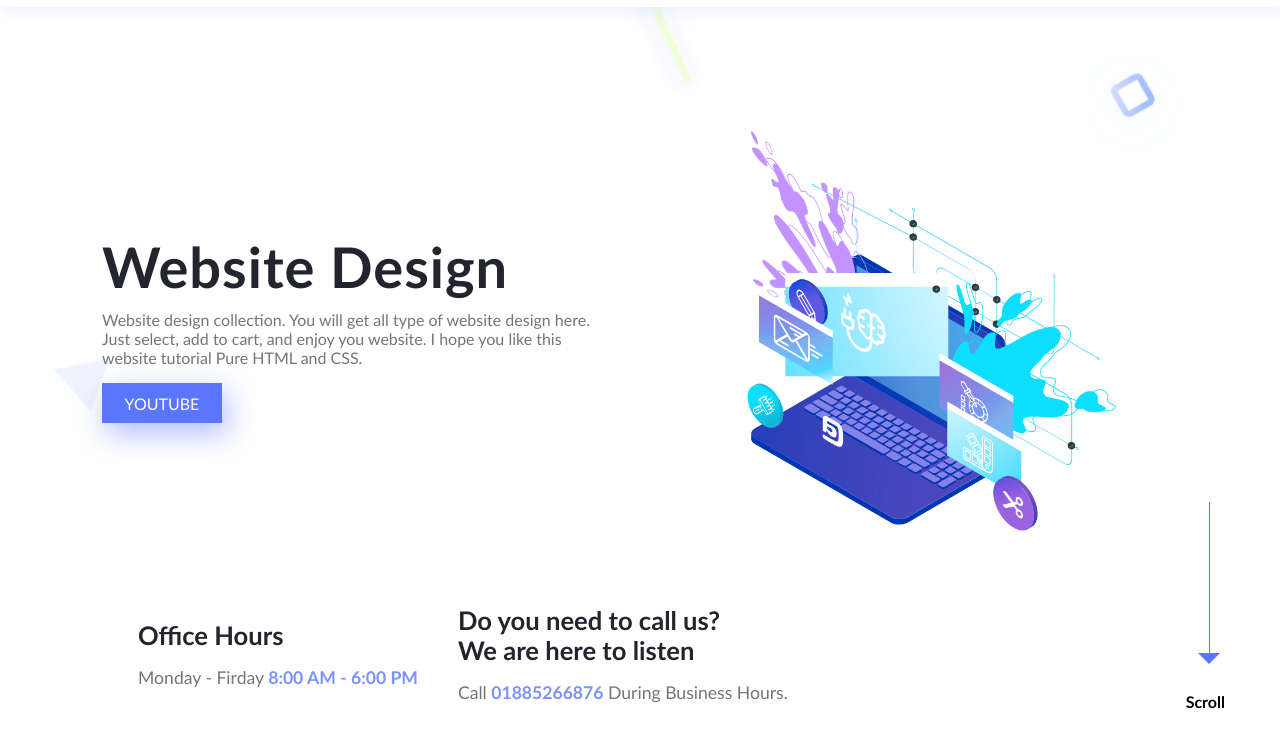
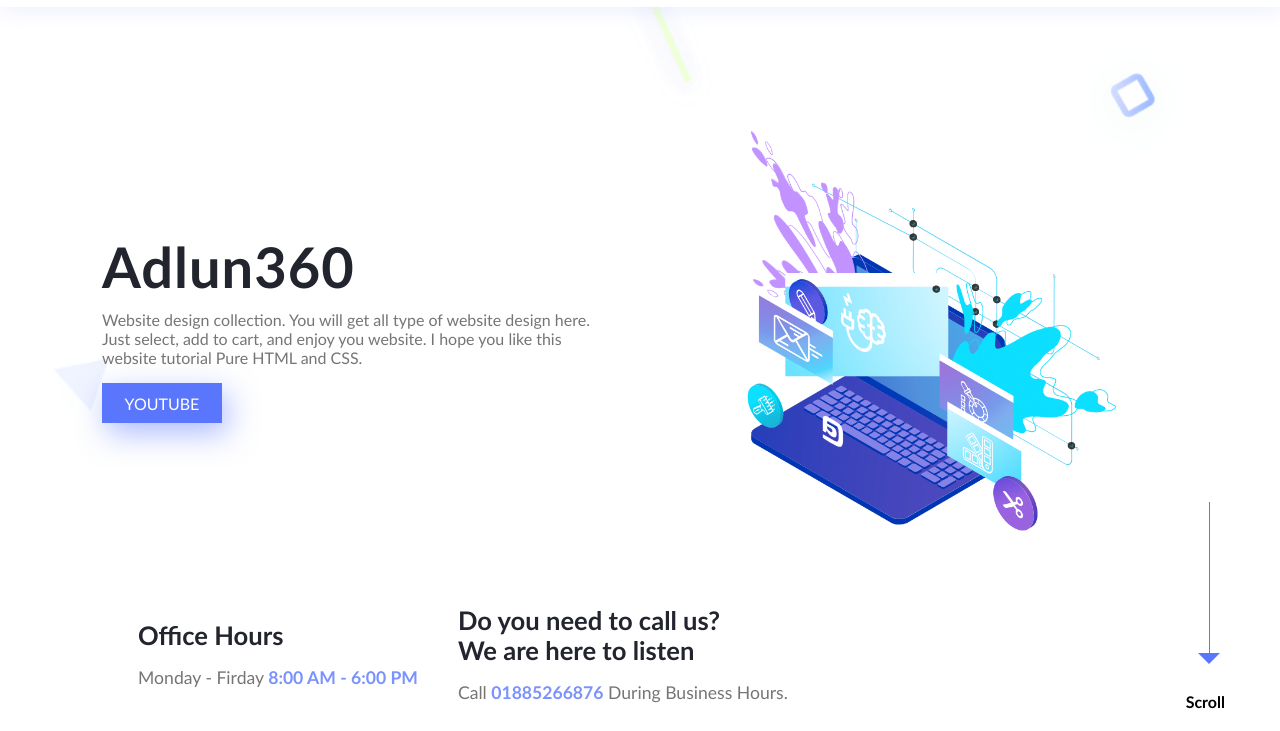
Before and after one commit to Adlun2212/adlun360.github.io, a plain HTML site: page index.html in a window 1280 px wide. Shown: the part 69-800 px from the top of the page. Drawn offline with Linux system fonts and the light colour scheme.

Commit message:
Update index.html

```diff
--- a/index.html
+++ b/index.html
@@ -36,7 +36,7 @@
         <div class="home-content">
             <!--text-->
             <div class="home-text">
-                <h1>Website Design</h1>
+                <h1>Adlun360</h1>
                 <p>Website design collection. You will get all type of website design here. Just select, add to cart, and enjoy you website. I hope you like this website tutorial Pure HTML and CSS.</p>
             <!--login-btn-->
             <a href="https://www.youtube.com/channel/UCwG-qfAWyGSP3KVMTcevf6A" class="main-login">YouTube</a>
```
